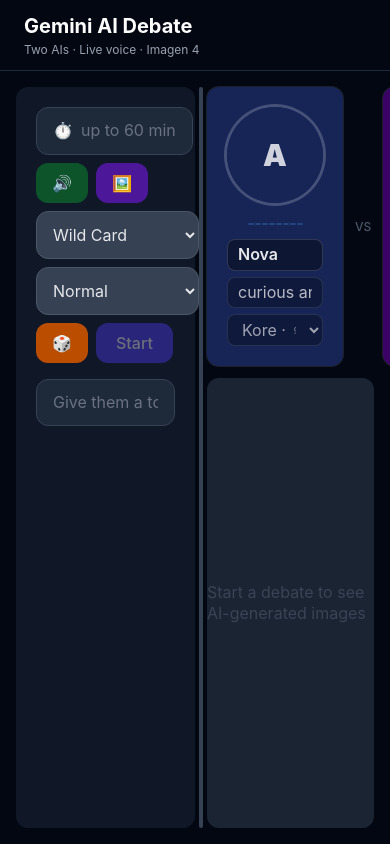
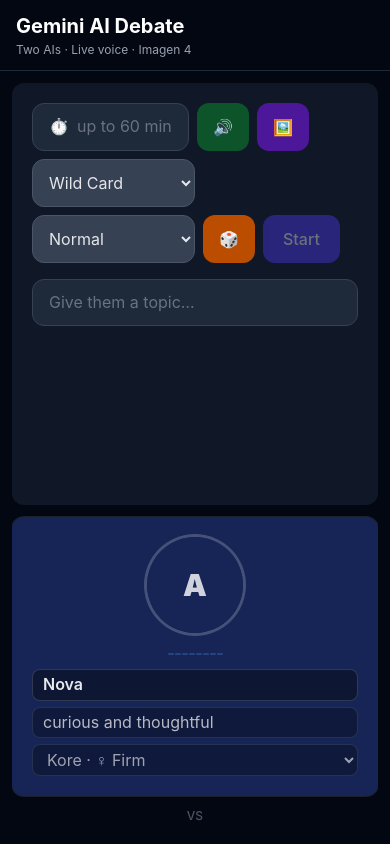
Before and after one commit to DavidBarraclough/AIDebate, a React (Vite) app: page / in a window 390 px wide. Built offline with nearby package versions, Linux system fonts and the light colour scheme.

Commit message:
feat: enhance mobile responsiveness in GeminiSelfChatAudio component

```diff
--- a/src/App.jsx
+++ b/src/App.jsx
@@ -2,12 +2,12 @@
 
 export default function App() {
   return (
-    <div className="h-screen flex flex-col bg-gray-950 text-gray-100 font-sans overflow-hidden">
-      <header className="shrink-0 border-b border-gray-800 px-6 py-3">
+    <div className="min-h-screen h-dvh flex flex-col bg-gray-950 text-gray-100 font-sans overflow-hidden">
+      <header className="shrink-0 border-b border-gray-800 px-4 sm:px-6 py-3">
         <h1 className="text-xl font-bold text-white">Gemini AI Debate</h1>
         <p className="text-xs text-gray-400 mt-0.5">Two AIs · Live voice · Imagen 4</p>
       </header>
-      <main className="flex-1 overflow-hidden p-4">
+      <main className="flex-1 overflow-auto p-3 sm:p-4">
         <GeminiSelfChatAudio />
       </main>
     </div>
--- a/src/components/GeminiSelfChatAudio.jsx
+++ b/src/components/GeminiSelfChatAudio.jsx
@@ -638,6 +638,7 @@
   const [splitPercent, setSplitPercent] = useState(50)
   const [draggingSplit, setDraggingSplit] = useState(false)
   const [paused, setPaused] = useState(false)
+  const [isMobile, setIsMobile] = useState(() => window.innerWidth < 1024)
   const startTimeRef = useRef(null)
   const mainAreaRef = useRef(null)
   const isDraggingRef = useRef(false)
@@ -699,6 +700,12 @@
     }, 1000)
     return () => clearInterval(interval)
   }, [running])
+
+  useEffect(() => {
+    const onResize = () => setIsMobile(window.innerWidth < 1024)
+    window.addEventListener('resize', onResize)
+    return () => window.removeEventListener('resize', onResize)
+  }, [])
 
   const updateName = (persona, value) => {
     namesRef.current[persona] = value
@@ -1164,6 +1171,7 @@
   }
 
   const handleDividerMouseDown = (e) => {
+    if (isMobile) return
     e.preventDefault()
     isDraggingRef.current = true
     setDraggingSplit(true)
@@ -1263,10 +1271,10 @@
       `}</style>
 
       {/* Main area — fills full height */}
-      <div className="flex-1 flex min-h-0" ref={mainAreaRef}>
+      <div className="flex-1 flex flex-col lg:flex-row gap-3 lg:gap-0 min-h-0 overflow-y-auto lg:overflow-hidden" ref={mainAreaRef}>
 
         {/* Left: controls + transcript */}
-        <div style={{ width: `${splitPercent}%` }} className="shrink-0 bg-gray-900 rounded-xl p-5 flex flex-col gap-4 min-h-0">
+        <div style={{ width: isMobile ? '100%' : `${splitPercent}%` }} className="w-full lg:shrink-0 bg-gray-900 rounded-xl p-5 flex flex-col gap-4 min-h-[50vh] lg:min-h-0">
           {/* Control buttons */}
           <div className="flex gap-2 shrink-0 flex-wrap">
             {running ? (
@@ -1540,7 +1548,7 @@
 
         {/* Drag divider */}
         <div
-          className="flex items-center justify-center cursor-col-resize shrink-0 select-none group px-1"
+          className="hidden lg:flex items-center justify-center cursor-col-resize shrink-0 select-none group px-1"
           style={{ width: '12px' }}
           onMouseDown={handleDividerMouseDown}
         >
@@ -1548,10 +1556,10 @@
         </div>
 
         {/* Right: avatars + image panel */}
-        <div className="flex-1 flex flex-col gap-3 min-w-0 min-h-0 overflow-visible">
+        <div className="w-full flex-1 flex flex-col gap-3 min-w-0 min-h-[50vh] lg:min-h-0 overflow-visible">
 
           {/* Avatar stage */}
-          <div className="flex gap-3 shrink-0">
+          <div className="flex flex-col sm:flex-row gap-3 shrink-0">
             <AIAvatar
               persona="A"
               isSpeaking={speaking === 'A'}
@@ -1616,7 +1624,7 @@
           </div>
 
           {/* Main image — fills remaining height */}
-          <div className="flex-1 bg-gray-900 rounded-xl overflow-hidden relative min-h-0">
+          <div className="flex-1 bg-gray-900 rounded-xl overflow-hidden relative min-h-[260px] lg:min-h-0">
             {!imagesEnabled ? (
               <div className="absolute inset-0 flex flex-col items-center justify-center gap-2 text-gray-600">
                 <span className="text-4xl opacity-30">🖼️</span>
```
